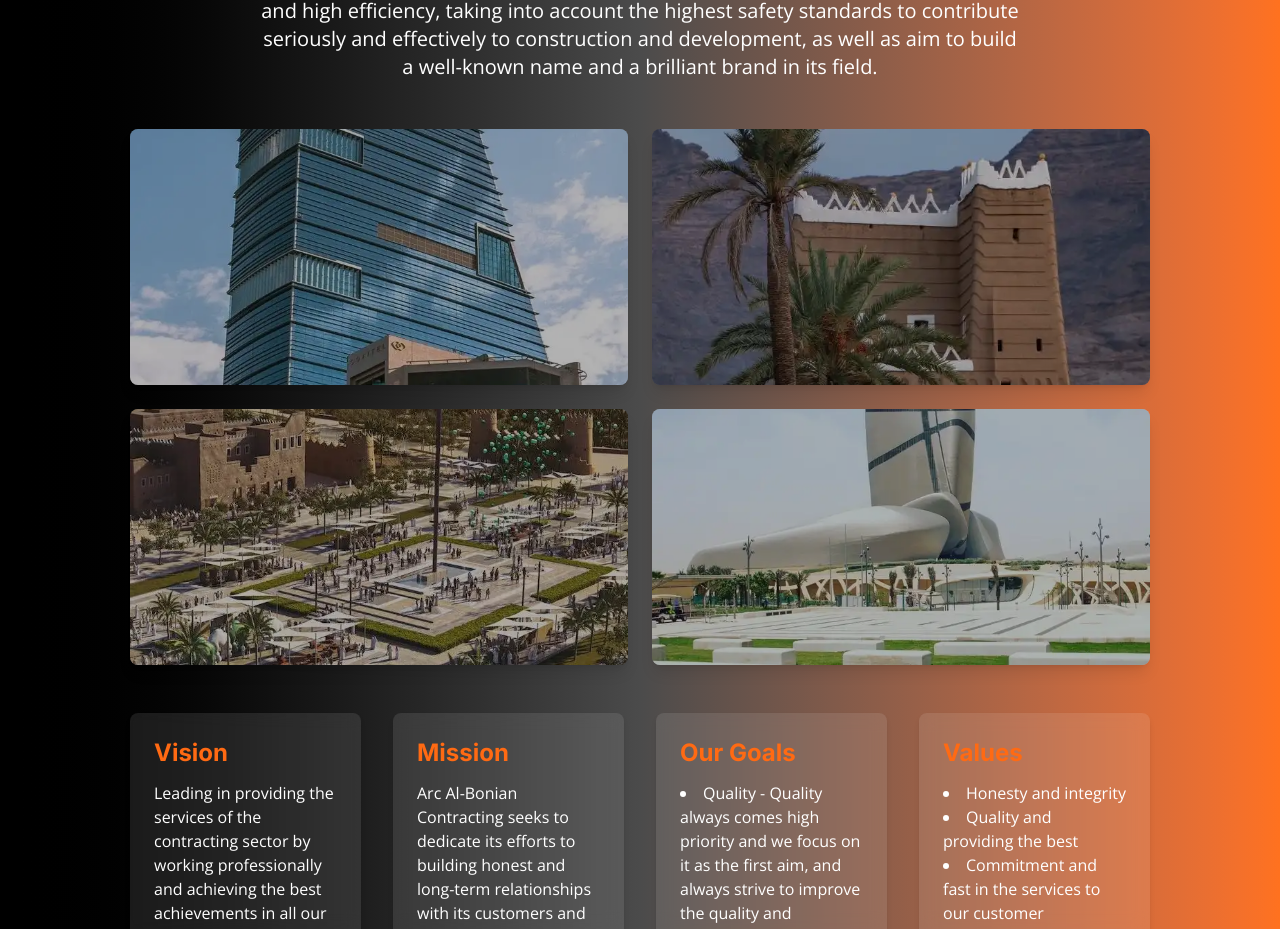
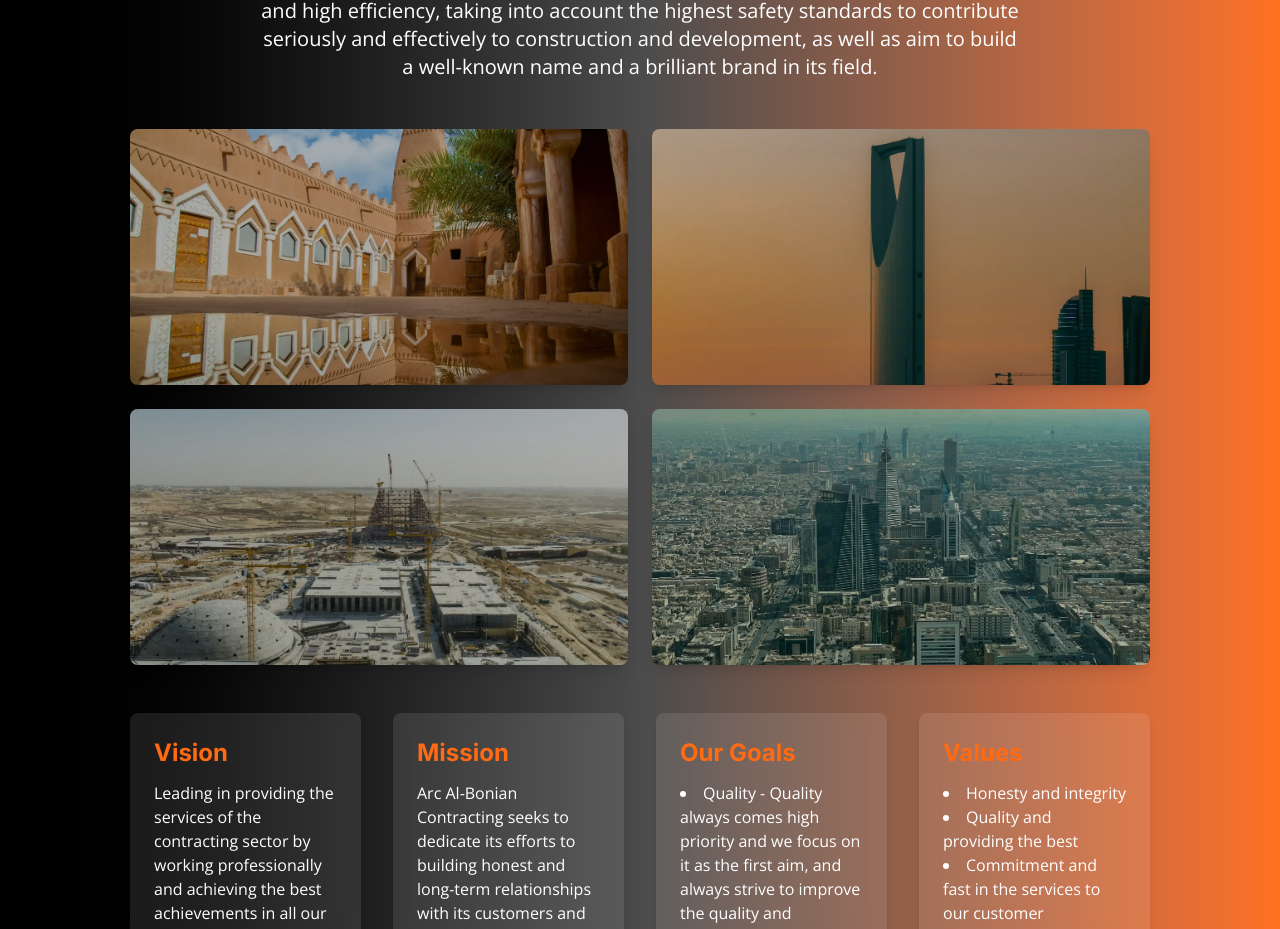
Before and after one commit to HassanElwany/arkTailwind, a website: page src/index.html in a window 1280 px wide. Shown: the part 1211-2140 px from the top of the page. Drawn offline with nearby package versions, Linux system fonts and the light colour scheme.

Commit message:
change some photos

```diff
--- a/src/index.html
+++ b/src/index.html
@@ -253,7 +253,7 @@
         <div class="grid grid-cols-1 md:grid-cols-2 gap-6 mb-12">
           <div class="relative overflow-hidden rounded-lg shadow-lg group">
             <img
-              src="./images/1001_11zon_11zon.webp"
+              src="./images/about101_11zon_11zon.webp"
               alt="Construction Project"
               class="w-full h-64 object-cover transition-transform duration-300 group-hover:scale-105"
             />
@@ -263,7 +263,7 @@
           </div>
           <div class="relative overflow-hidden rounded-lg shadow-lg group">
             <img
-              src="./images/1002_11zon_11zon.webp"
+              src="./images/about102_11zon_11zon.webp"
               alt="Engineering Team"
               class="w-full h-64 object-cover transition-transform duration-300 group-hover:scale-105"
             />
@@ -273,7 +273,7 @@
           </div>
           <div class="relative overflow-hidden rounded-lg shadow-lg group">
             <img
-              src="./images/1003_11zon_11zon.webp"
+              src="./images/about104_11zon_11zon.webp"
               alt="Innovative Design"
               class="w-full h-64 object-cover transition-transform duration-300 group-hover:scale-105"
             />
@@ -283,7 +283,7 @@
           </div>
           <div class="relative overflow-hidden rounded-lg shadow-lg group">
             <img
-              src="./images/1004_11zon_11zon.webp"
+              src="./images/about103_11zon_11zon.webp"
               alt="Construction Site"
               class="w-full h-64 object-cover transition-transform duration-300 group-hover:scale-105"
             />
```
Also changed, not shown: src/images/about101_11zon_11zon.webp (added), src/images/about102_11zon_11zon.webp (added), src/images/about103_11zon_11zon.webp (added), src/images/about104_11zon_11zon.webp (added), 4 other files.
